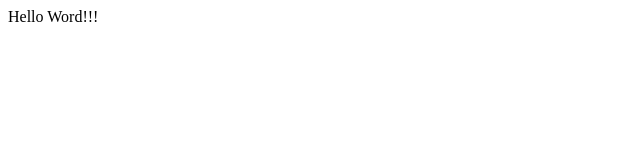
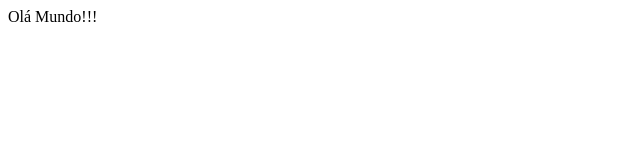
Before and after one commit to riccardoinacio/Deploy_to_AWS_EC2, a plain HTML site: page index.html in a window 1280 px wide. Shown: the full height of the page, 0-640 px from the left. Drawn offline with Linux system fonts and the light colour scheme.

Commit message:
Atualizando arquivo html

```diff
--- a/index.html
+++ b/index.html
@@ -1,6 +1,6 @@
 <html>
 <body>
-	Hello Word!!!
+	Olá Mundo!!!
 	<script type="text/javascript">
 
 
```
